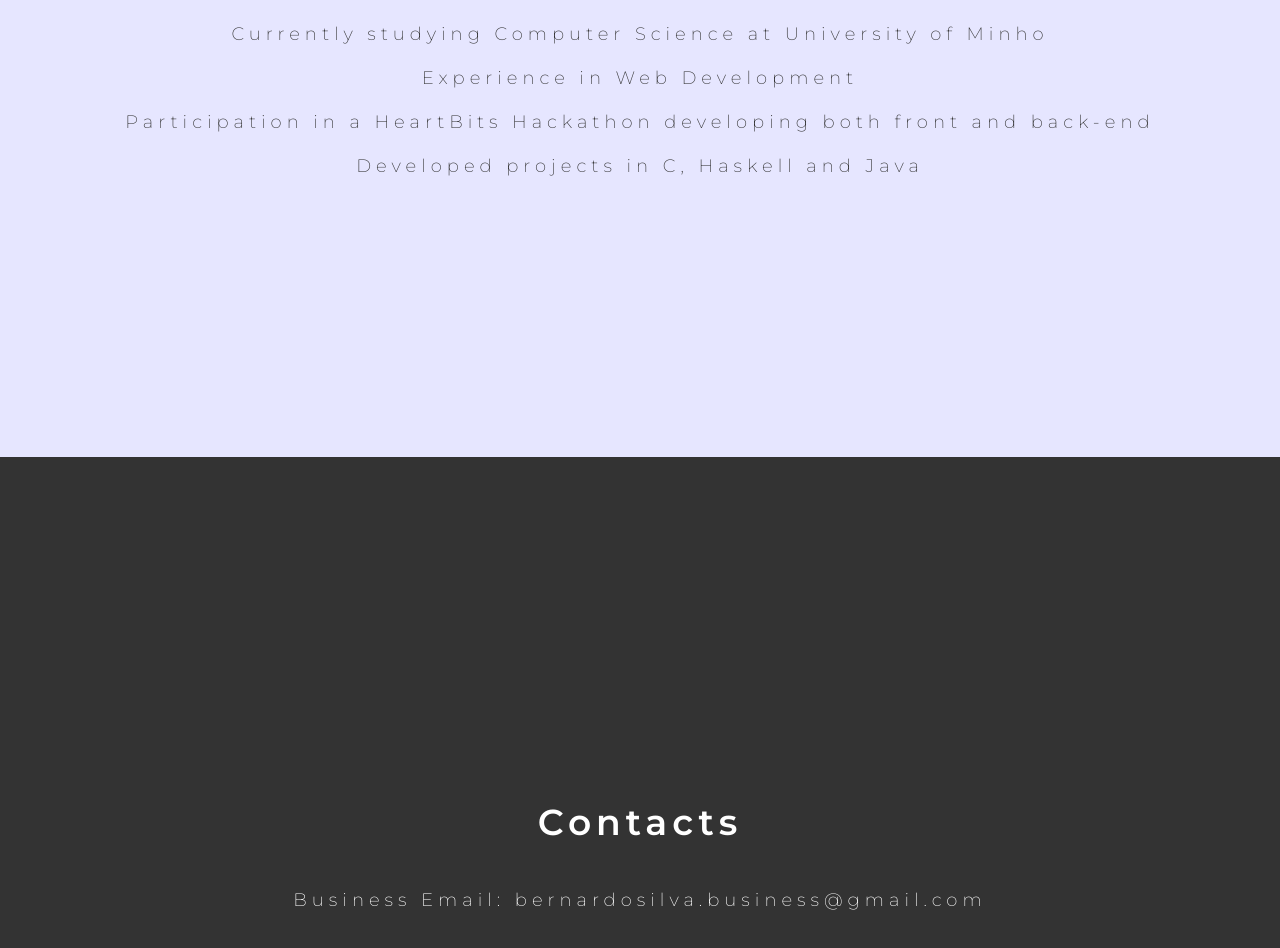
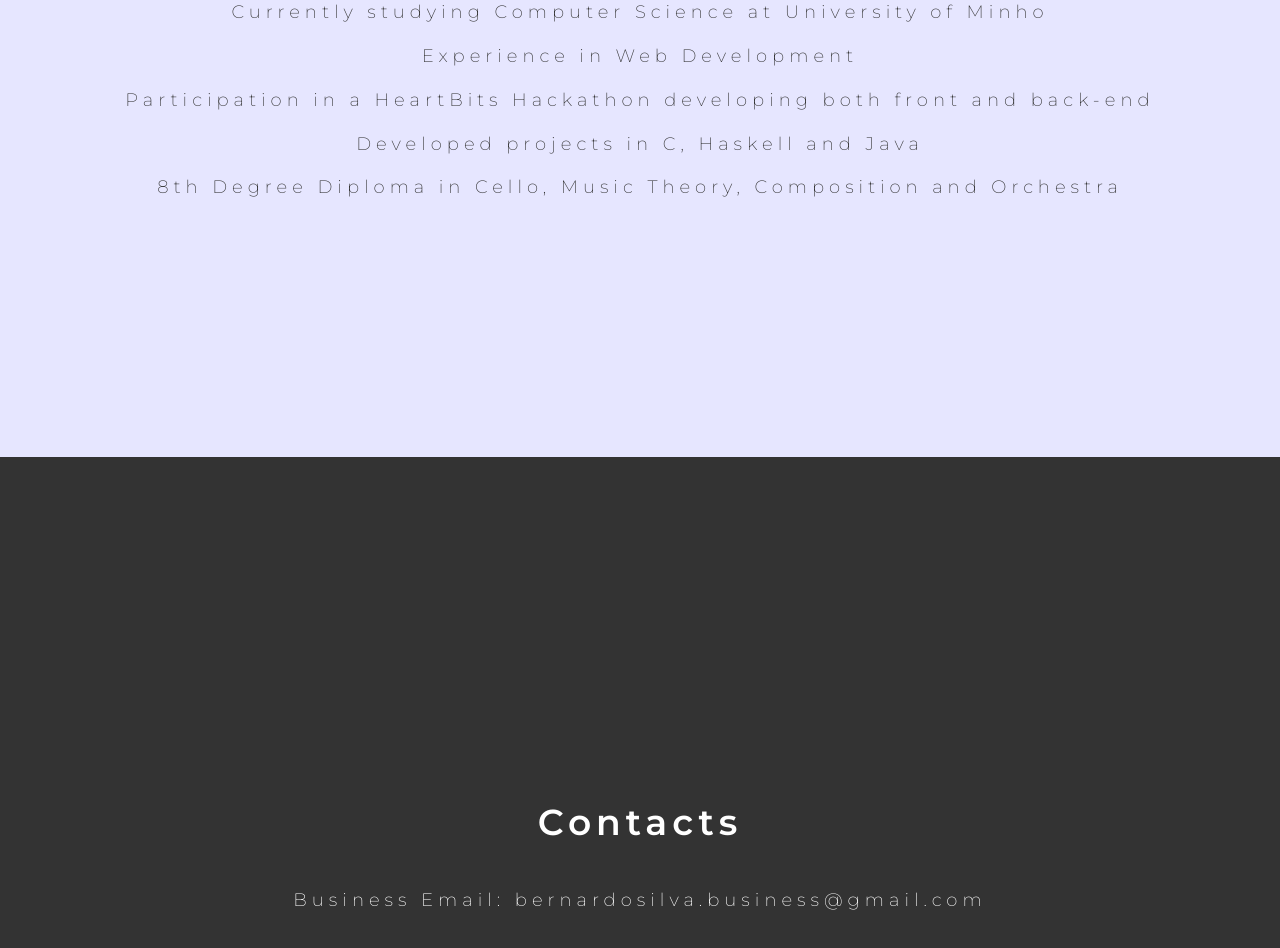
Before and after one commit to Yusoi/Yusoi.github.io, a plain HTML site: page index.html in a window 1280 px wide. Shown: the part 2423-3371 px from the top of the page. Drawn offline with nearby package versions, Linux system fonts and the light colour scheme.

Commit message:
Added the music part of the resume

```diff
--- a/index.html
+++ b/index.html
@@ -243,6 +243,7 @@
         <h4 class = "margin maxwidth thin">Experience in Web Development</h4>
         <h4 class = "margin maxwidth thin">Participation in a HeartBits Hackathon developing both front and back-end</h4>
         <h4 class = "margin maxwidth thin">Developed projects in C, Haskell and Java</h4>
+        <h4 class = "margin maxwidth thin">8th Degree Diploma in Cello, Music Theory, Composition and Orchestra</h4>
     </div>
 </div>
 
```
